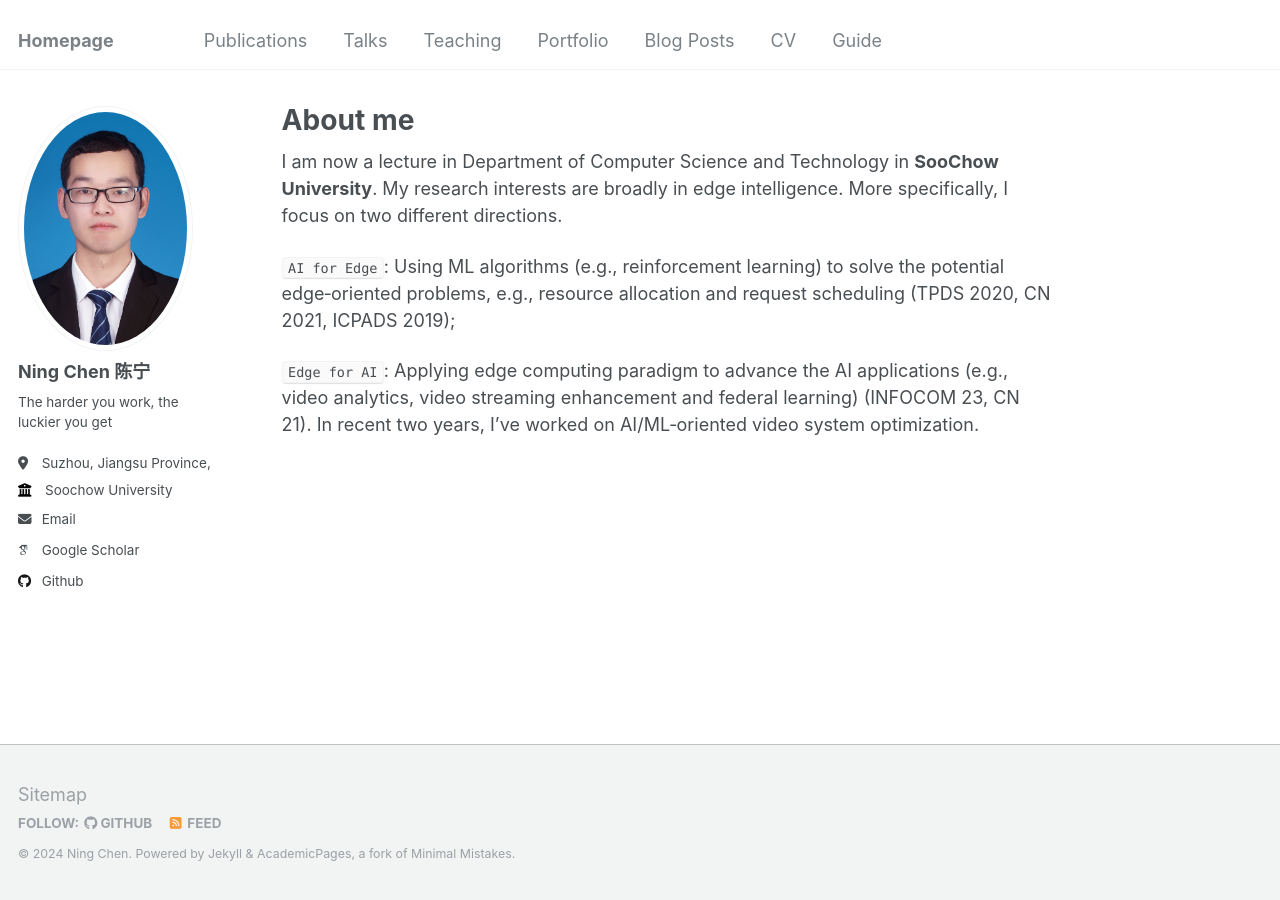
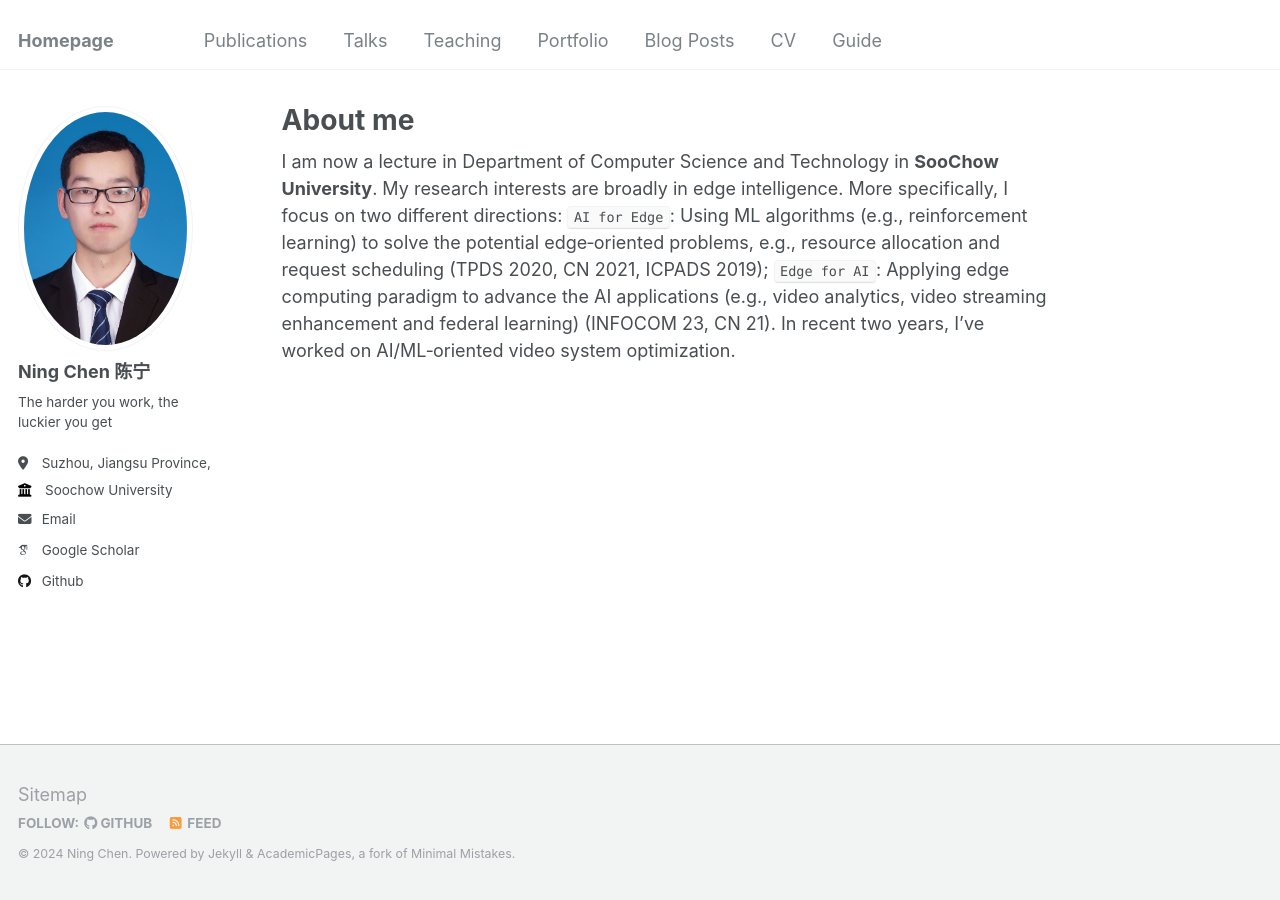
Before and after one commit to nju-cn/nju-cn.github.io, a Jekyll site: the page built from _pages/about.md, in a window 1280 px wide. Built offline with Jekyll 4.4.1, drawn with Linux system fonts in a browser that asks for light colours; some web fonts are replaced.

```diff
--- a/_pages/about.md
+++ b/_pages/about.md
@@ -7,9 +7,7 @@ redirect_from:
   - /about.html
 ---
 
-I am now a lecture in Department of Computer Science and Technology in **SooChow University**. My research interests are broadly in edge intelligence. More specifically, I focus on two different directions.
-
+I am now a lecture in Department of Computer Science and Technology in **SooChow University**. My research interests are broadly in edge intelligence. More specifically, I focus on two different directions:
  `AI for Edge`: Using ML algorithms (e.g., reinforcement learning) to solve the potential edge‑oriented problems, e.g., resource allocation and request scheduling (TPDS 2020, CN 2021, ICPADS 2019);
-
  `Edge for AI`: Applying edge computing paradigm to advance the AI applications (e.g., video analytics, video streaming enhancement and federal learning) (INFOCOM 23, CN 21).
 In recent two years, I’ve worked on AI/ML‑oriented video system optimization.
```
